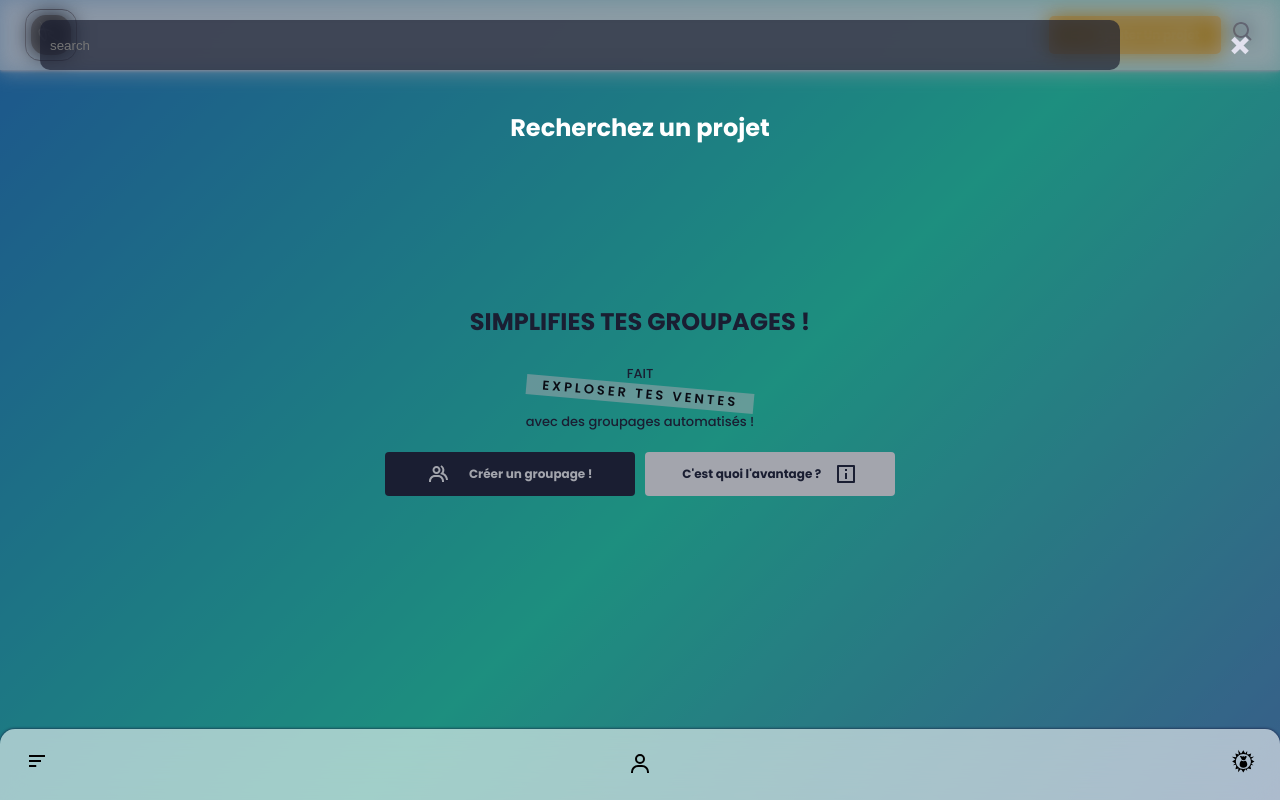
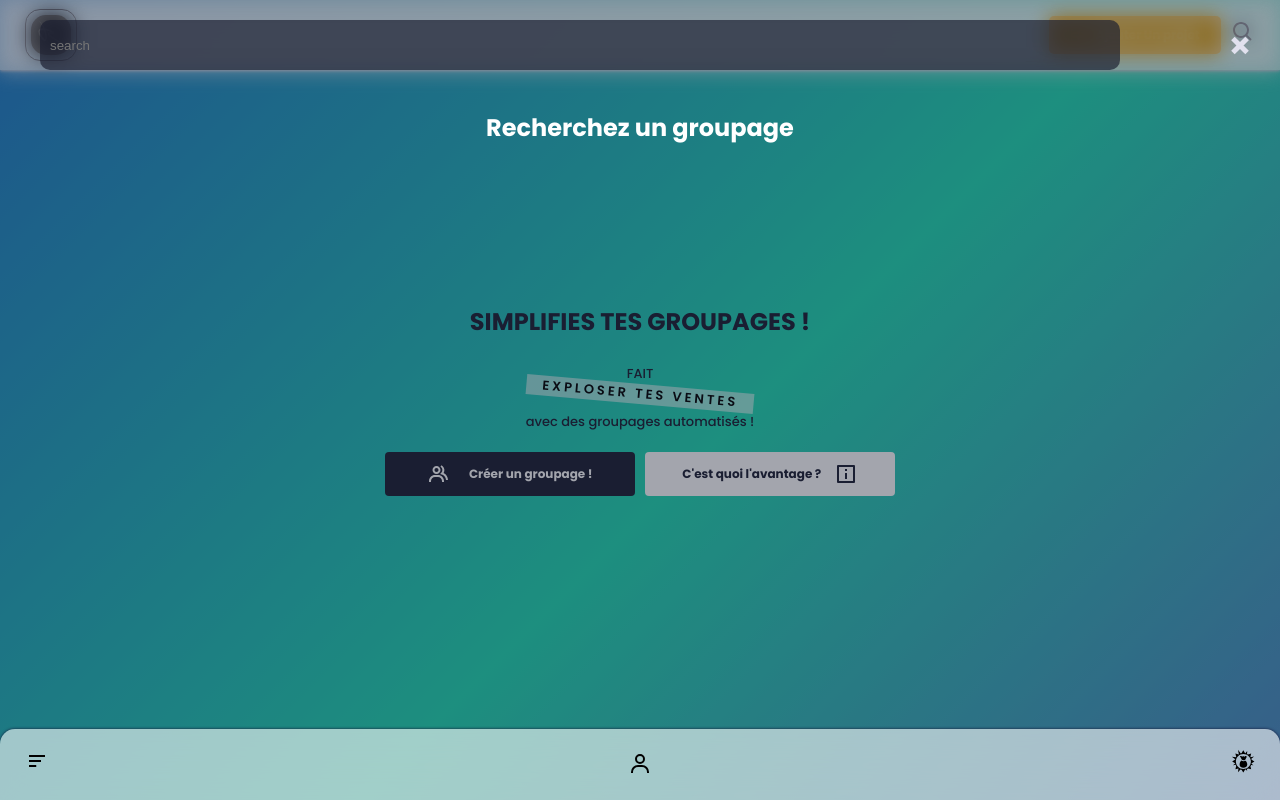
Before and after one commit to revenge-buy/plateforme, a Next.js app: page / in a window 1280 px wide. Both pictures are taken after a click on the element 1243 px from the left and 35 px from the top of the page. Shown: the top 800 px of the page. Built offline with nearby package versions, Linux system fonts and the light colour scheme.

Commit message:
changing grouping button label in header container

```diff
--- a/containers/Header/index.jsx
+++ b/containers/Header/index.jsx
@@ -45,7 +45,7 @@ export default function Header() {
             </div>
           ) : (
               <div>
-                <h2>Recherchez un projet</h2>
+                <h2>Recherchez un groupage</h2>
               </div>
             )
           }
--- a/containers/Home/Advantages/style.module.css
+++ b/containers/Home/Advantages/style.module.css
@@ -1,3 +1,4 @@
 .advantages{
   gap: 35px;
+  flex-direction: column;
 }
```
